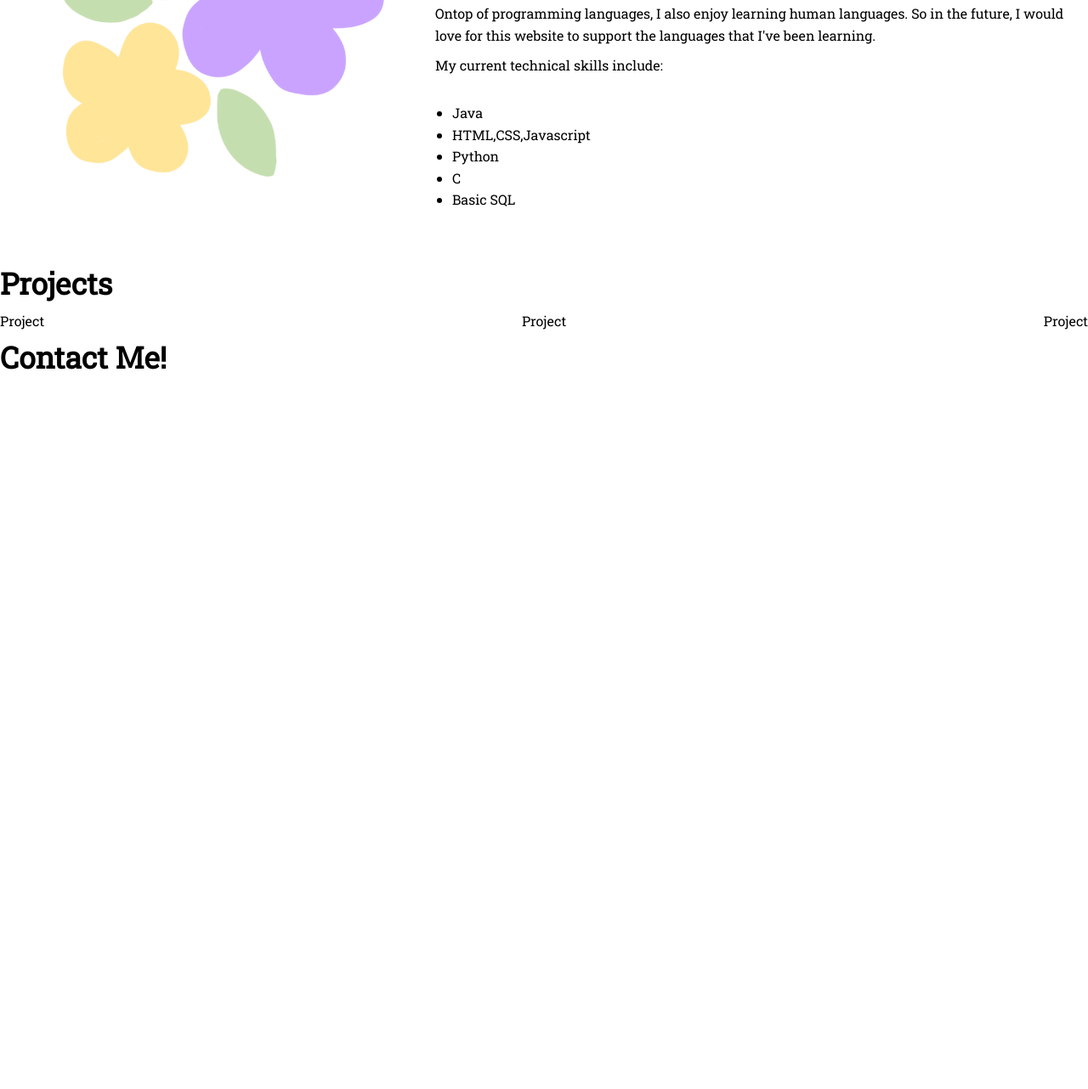
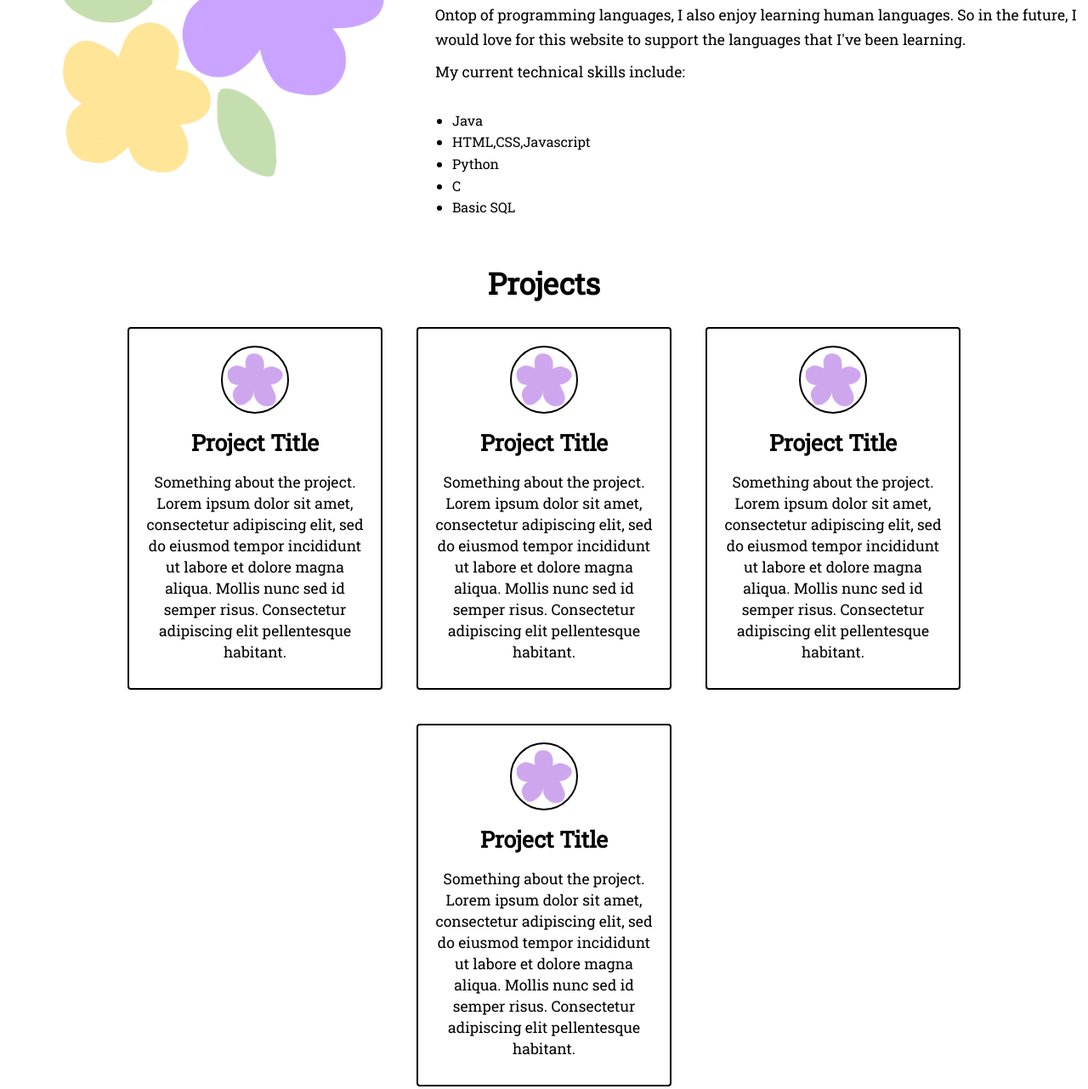
Before and after one commit to samantha-tran/personal-site, a plain HTML site: page index.html in a window 1280 px wide. Shown: the part 1066-2348 px from the top of the page at 85% size. Before the commit the page ends 1519 px from the top, so only its background shows below. Drawn offline with Linux system fonts and the light colour scheme.

Commit message:
added projects page html and started css styling

```diff
--- a/index.html
+++ b/index.html
@@ -115,10 +115,35 @@
     </section>
     <section class="container projects">
         <h2>Projects</h2>
-        <div class="container flex">
-            <div>Project</div>
-            <div>Project</div>
-            <div>Project</div>
+        <div class="flex">
+            <div class="single-project flex">
+                <div class="img-container"></div>
+                <div class="text-container">
+                    <h3>Project Title</h2>
+                    <p>Something about the project. Lorem ipsum dolor sit amet, consectetur adipiscing elit, sed do eiusmod tempor incididunt ut labore et dolore magna aliqua. Mollis nunc sed id semper risus. Consectetur adipiscing elit pellentesque habitant. </p>
+                </div>
+            </div>
+            <div class="single-project flex">
+                <div class="img-container"></div>
+                <div class="text-container">
+                    <h3>Project Title</h2>
+                    <p>Something about the project. Lorem ipsum dolor sit amet, consectetur adipiscing elit, sed do eiusmod tempor incididunt ut labore et dolore magna aliqua. Mollis nunc sed id semper risus. Consectetur adipiscing elit pellentesque habitant. </p>
+                </div>
+            </div>
+            <div class="single-project flex">
+                <div class="img-container"></div>
+                <div class="text-container">
+                    <h3>Project Title</h2>
+                    <p>Something about the project. Lorem ipsum dolor sit amet, consectetur adipiscing elit, sed do eiusmod tempor incididunt ut labore et dolore magna aliqua. Mollis nunc sed id semper risus. Consectetur adipiscing elit pellentesque habitant. </p>
+                </div>
+            </div>
+            <div class="single-project flex">
+                <div class="img-container"></div>
+                <div class="text-container">
+                    <h3>Project Title</h2>
+                    <p>Something about the project. Lorem ipsum dolor sit amet, consectetur adipiscing elit, sed do eiusmod tempor incididunt ut labore et dolore magna aliqua. Mollis nunc sed id semper risus. Consectetur adipiscing elit pellentesque habitant. </p>
+                </div>
+            </div>
         </div>
     </section>
     <section class="container contact">
--- a/style.css
+++ b/style.css
@@ -27,6 +27,7 @@ h2 {
 }
 
 p {
+    font-size: calc(15px + 0.2vw);
     margin: 10px 0;
 }
 
@@ -67,6 +68,7 @@ img {
     left: 0px;
     right: 0px;
     top: 0px;
+    z-index:1;
 }
 
 .navbar .flex {
@@ -138,7 +140,7 @@ img {
         text-align: center;
     }
 
-    .navbar-links li a {
+    .navbar-links a {
         padding: .5rem .5rem;
     }
 
@@ -203,3 +205,59 @@ img {
     list-style-type: disc;
     padding: 20px;
 }
+
+/* PROJECTS */
+.projects .flex {
+    flex-wrap: wrap;
+    justify-content: center;
+    align-items: center;}
+
+.single-project {
+    position: relative;
+    justify-content: center;
+    flex-direction: column;
+    width: 300px;
+    height: auto;
+    border-radius: 4px;
+    text-align: center;
+    margin: 20px;
+    padding: 20px;
+    transition: .3s;
+    border: black solid 2px;
+}
+
+.single-project .img-container {
+    display: flex;
+    justify-content: center;
+    align-items: center;
+    width: 80px;
+    height: 80px;
+    border: 2px solid black;
+    border-radius: 50%;
+    margin-bottom: 10px;
+    padding: 20px;
+    background-size: cover;
+    background-position: center center;
+}
+
+.single-project .img-container {
+    background-image: url(images/project-filler.png);
+}
+
+.single-project h3 {
+    font-size: calc(24px + 0.2vw);
+    line-height: 48px;
+}
+
+.single-project p {
+    font-size: calc(15px + 0.2vw);
+    line-height: 25px;
+}
+
+.single-project:hover {
+    background-color: lightpink;
+}
+
+.projects h2 {
+    text-align: center;
+}
```
Also changed, not shown: images/project-filler.png (added).
